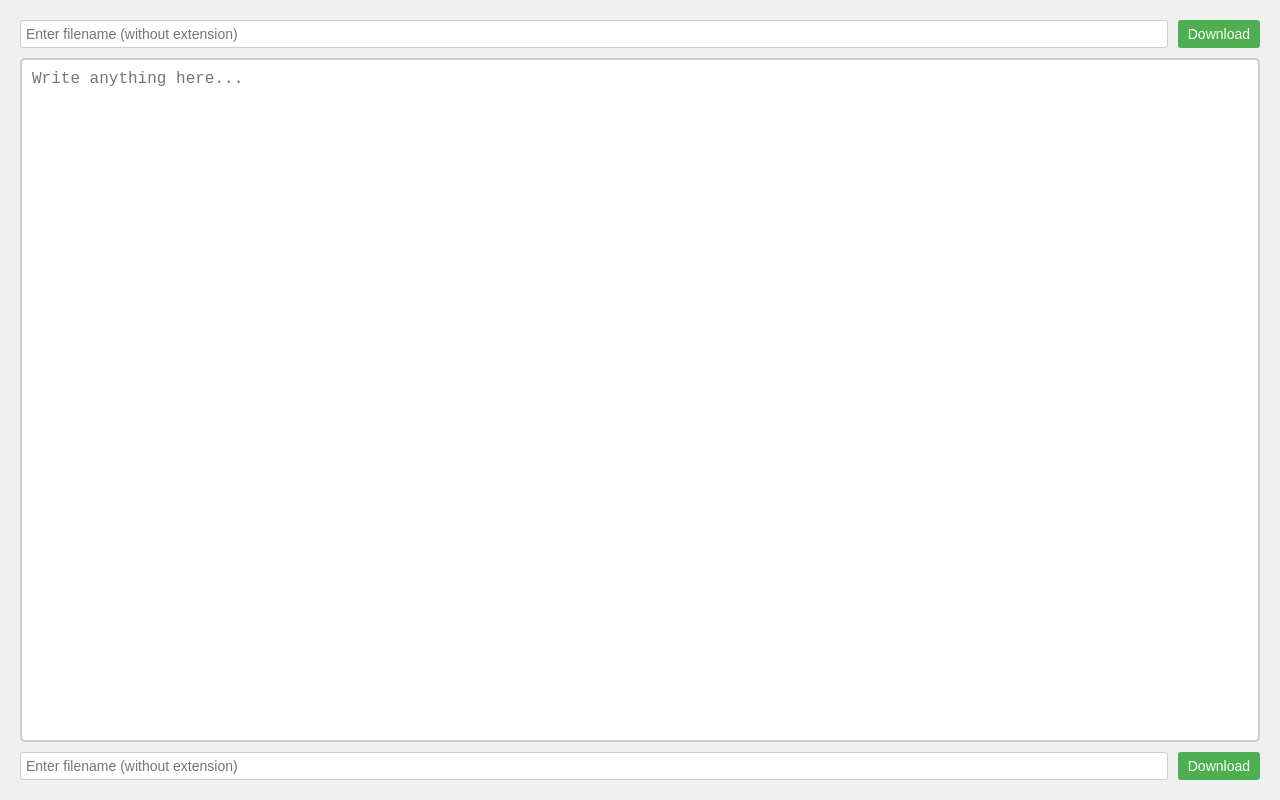
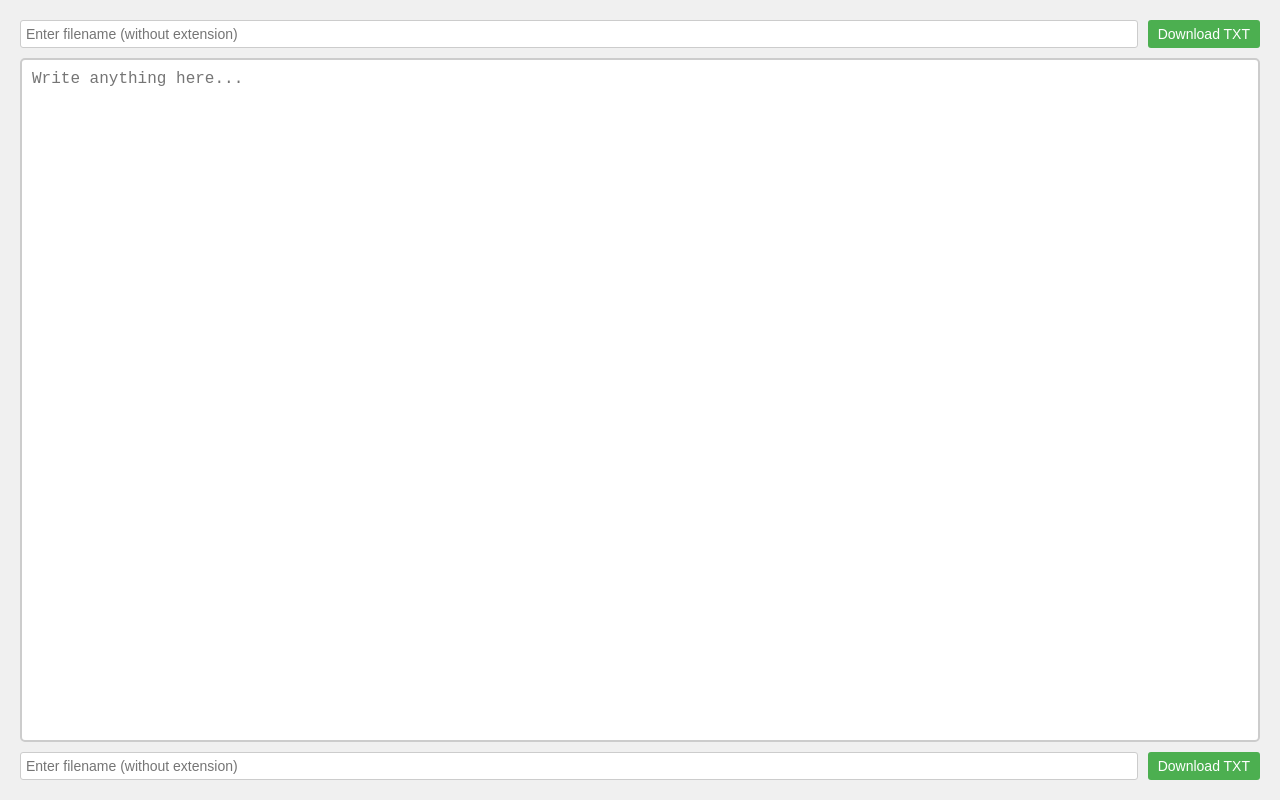
Before and after one commit to greatbody/greatbody.github.io, a plain HTML site: page index.html in a window 1280 px wide. Drawn offline with Linux system fonts and the light colour scheme.

Commit message:
Update title and button text.

```diff
--- a/index.html
+++ b/index.html
@@ -3,7 +3,7 @@
 <head>
     <meta charset="UTF-8">
     <meta name="viewport" content="width=device-width, initial-scale=1.0">
-    <title>Simple Textbox Website with Download</title>
+    <title>Textbox Online</title>
     <style>
         body, html {
             height: 100%;
@@ -60,12 +60,12 @@
     <div class="container">
         <div class="input-group">
             <input type="text" id="filename-top" placeholder="Enter filename (without extension)" oninput="syncFilenames('top')">
-            <button onclick="downloadContent('top')">Download</button>
+            <button onclick="downloadContent('top')">Download TXT</button>
         </div>
         <textarea id="content" placeholder="Write anything here..."></textarea>
         <div class="input-group-last">
             <input type="text" id="filename-bottom" placeholder="Enter filename (without extension)" oninput="syncFilenames('bottom')">
-            <button onclick="downloadContent('bottom')">Download</button>
+            <button onclick="downloadContent('bottom')">Download TXT</button>
         </div>
     </div>
 
```
